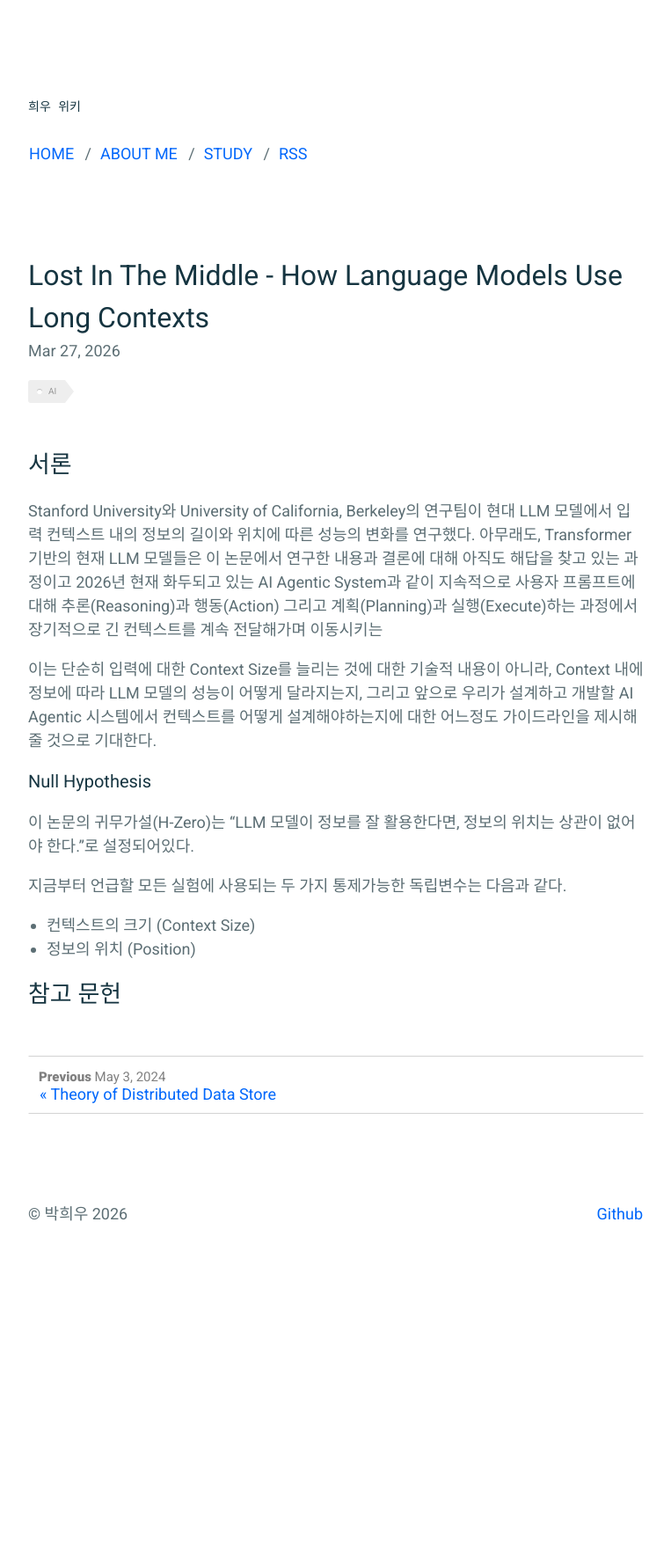
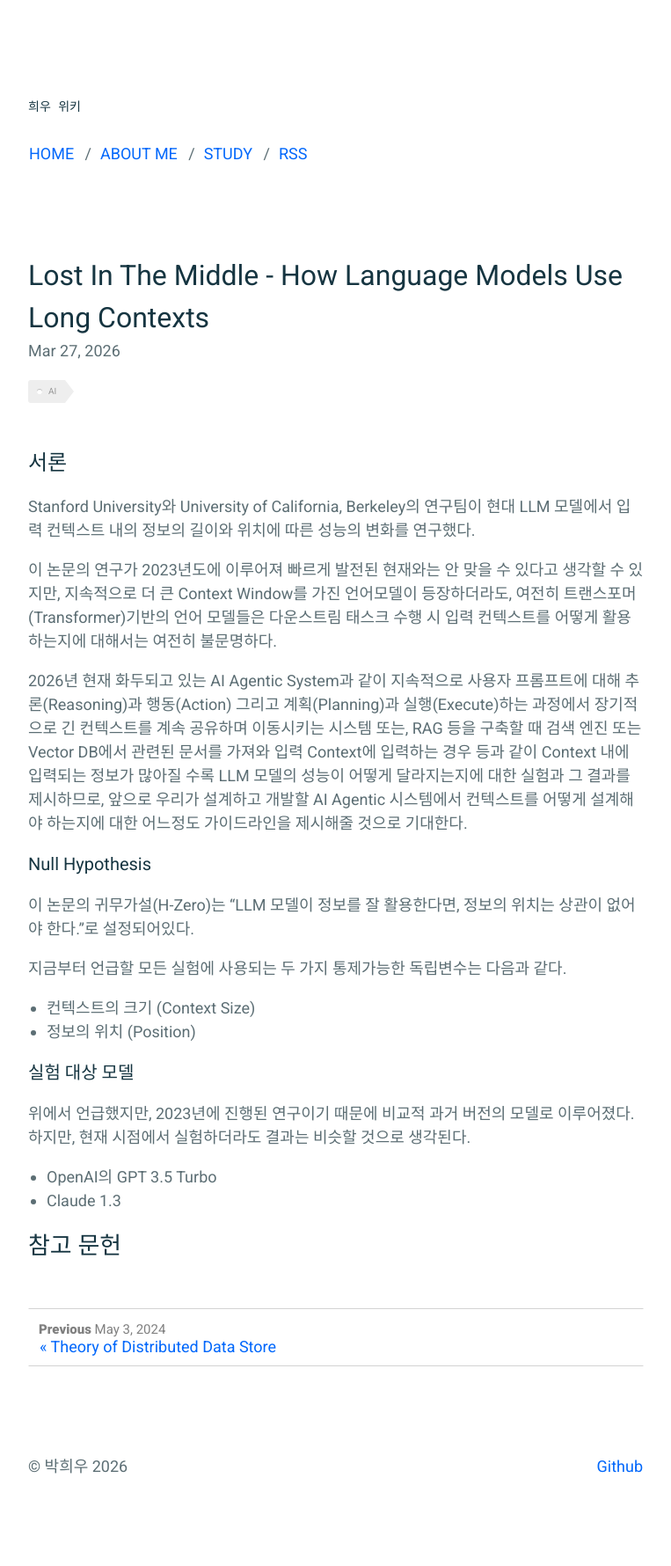
Before and after one commit to parkhuiwo0/parkhuiwo0.github.io, a Jekyll site: the page built from _posts/2026-03-27-Lost-In-the-Middle.md, in a window 1280 px wide. Shown: the whole page at 88% size, without its empty margins (258-1021 px from the left). Built offline with Jekyll 4.4.1, drawn with Linux system fonts in a browser that asks for light colours; before the commit the page ends 1493 px from its top, so only the background shows below that.

Commit message:
Update 2026-03-27-Lost-In-the-Middle.md

```diff
--- a/_posts/2026-03-27-Lost-In-the-Middle.md
+++ b/_posts/2026-03-27-Lost-In-the-Middle.md
@@ -7,14 +7,12 @@ tags: AI
 comments: true
 ---
 
-# 서론
-Stanford University와 University of California, Berkeley의 연구팀이 현대 LLM 모델에서 입력 컨텍스트 내의 정보의 길이와 위치에 따른 성능의 변화를 연구했다.
-아무래도, Transformer 기반의 현재 LLM 모델들은 이 논문에서 연구한 내용과 결론에 대해 아직도 해답을 찾고 있는 과정이고
-2026년 현재 화두되고 있는 AI Agentic System과 같이 지속적으로 사용자 프롬프트에 대해 추론(Reasoning)과 행동(Action) 그리고 계획(Planning)과 실행(Execute)하는 과정에서
-장기적으로 긴 컨텍스트를 계속 전달해가며 이동시키는
+## 서론
+Stanford University와 University of California, Berkeley의 연구팀이 현대 LLM 모델에서 입력 컨텍스트 내의 정보의 길이와 위치에 따른 성능의 변화를 연구했다. <br>
 
-이는 단순히 입력에 대한 Context Size를 늘리는 것에 대한 기술적 내용이 아니라,
-Context 내에 정보에 따라 LLM 모델의 성능이 어떻게 달라지는지, 그리고 앞으로 우리가 설계하고 개발할 AI Agentic 시스템에서 컨텍스트를 어떻게 설계해야하는지에 대한 어느정도 가이드라인을 제시해줄 것으로 기대한다.
+이 논문의 연구가 2023년도에 이루어져 빠르게 발전된 현재와는 안 맞을 수 있다고 생각할 수 있지만, 지속적으로 더 큰 Context Window를 가진 언어모델이 등장하더라도, 여전히 트랜스포머(Transformer)기반의 언어 모델들은 다운스트림 태스크 수행 시 입력 컨텍스트를 어떻게 활용하는지에 대해서는 여전히 불문명하다. <br>
+
+2026년 현재 화두되고 있는 AI Agentic System과 같이 지속적으로 사용자 프롬프트에 대해 추론(Reasoning)과 행동(Action) 그리고 계획(Planning)과 실행(Execute)하는 과정에서 장기적으로 긴 컨텍스트를 계속 공유하며 이동시키는 시스템 또는, RAG 등을 구축할 때 검색 엔진 또는 Vector DB에서 관련된 문서를 가져와 입력 Context에 입력하는 경우 등과 같이 Context 내에 입력되는 정보가 많아질 수록 LLM 모델의 성능이 어떻게 달라지는지에 대한 실험과 그 결과를 제시하므로, 앞으로 우리가 설계하고 개발할 AI Agentic 시스템에서 컨텍스트를 어떻게 설계해야 하는지에 대한 어느정도 가이드라인을 제시해줄 것으로 기대한다.
 
 ### Null Hypothesis
 이 논문의 귀무가설(H-Zero)는 "LLM 모델이 정보를 잘 활용한다면, 정보의 위치는 상관이 없어야 한다."로 설정되어있다.
@@ -23,4 +21,9 @@ Context 내에 정보에 따라 LLM 모델의 성능이 어떻게 달라지는
 - 컨텍스트의 크기 (Context Size)
 - 정보의 위치 (Position)
 
+### 실험 대상 모델
+위에서 언급했지만, 2023년에 진행된 연구이기 때문에 비교적 과거 버전의 모델로 이루어졌다. 하지만, 현재 시점에서 실험하더라도 결과는 비슷할 것으로 생각된다.
+- OpenAI의 GPT 3.5 Turbo
+- Claude 1.3
+
 # 참고 문헌
```
